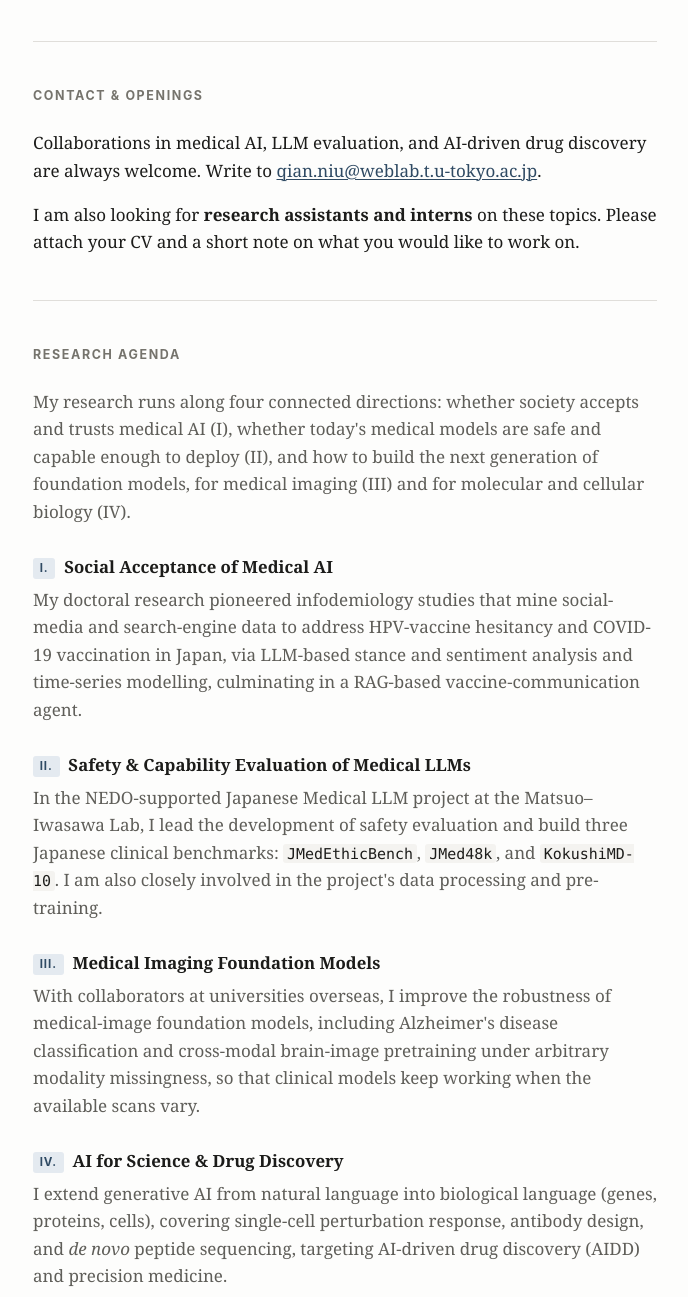
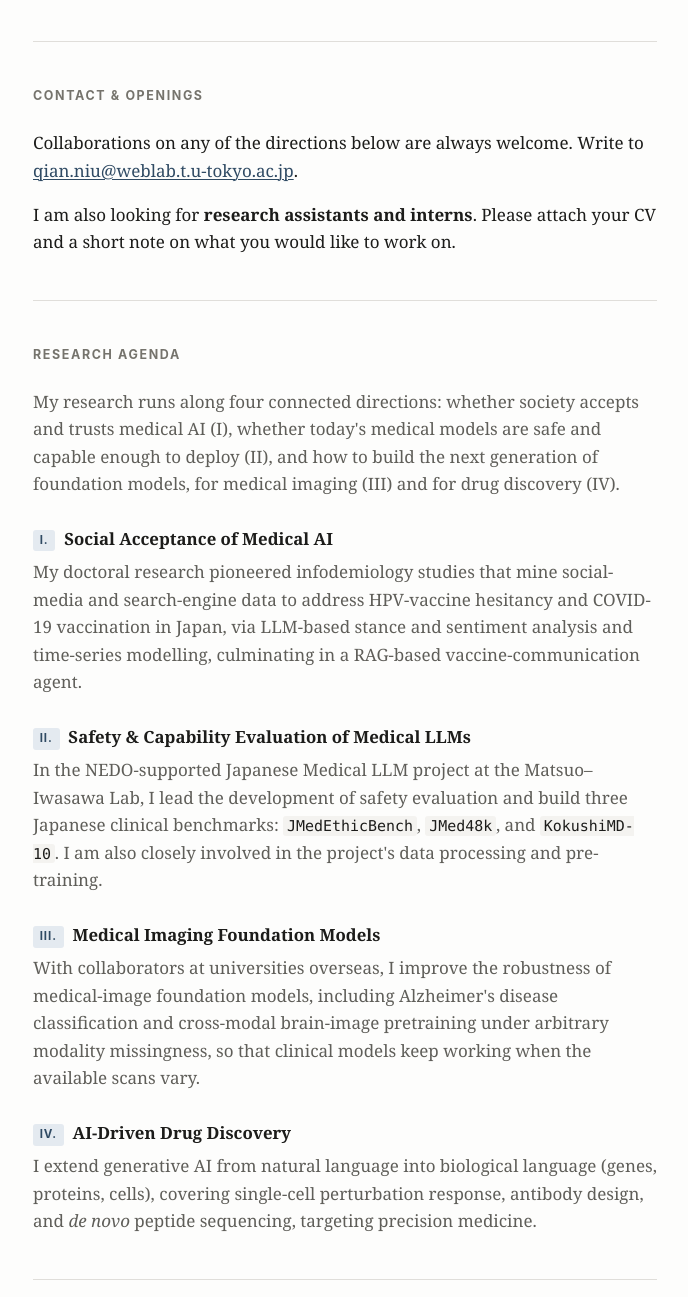
Before and after one commit to qianniu0304/qianniu0304.github.io, a plain HTML site: page index.html in a window 1280 px wide. Shown: the part 843-2140 px from the top of the page, without its empty margins (295-983 px from the left). Drawn offline with Linux system fonts and the light colour scheme.

Commit message:
Unify wording for research direction IV
Direction IV was named three different ways across the page ("AI for
Science & Drug Discovery" in the heading, "molecular and cellular
biology" in the lede, "AI-driven drug discovery (AIDD)" in the body),
and the AIDD abbreviation was defined twice. Settle on the spelled-out
form throughout, drop the abbreviation, and remove the repeated keyword
lists in the lede and Contact section.

Co-Authored-By: Claude Opus 5 (1M context) <noreply@anthropic.com>
Claude-Session: https://claude.ai/code/session_01DuDMta1sZos51ebg9rFDdo

```diff
--- a/index.html
+++ b/index.html
@@ -57,7 +57,7 @@
   <section id="about" aria-labelledby="about-h">
     <h2 id="about-h">About</h2>
     <p>I am a Researcher at the Matsuo–Iwasawa Laboratory, The University of Tokyo, working on trustworthy medical AI
-    and, increasingly, on AI-driven drug discovery (AIDD). My work spans how these systems are received in practice and
+    and, increasingly, on AI-driven drug discovery. My work spans how these systems are received in practice and
     how the models behind them are built and evaluated, published as first or corresponding author in Q1 journals and
     at top conferences.</p>
     <p>My doctoral research in Human Health Sciences at Kyoto University, completed in 2024 and built on a clinical
@@ -69,9 +69,9 @@
 
   <section id="contact" aria-labelledby="contact-h">
     <h2 id="contact-h">Contact &amp; Openings</h2>
-    <p>Collaborations in medical AI, LLM evaluation, and AI-driven drug discovery are always welcome. Write to
+    <p>Collaborations on any of the directions below are always welcome. Write to
     <a href="mailto:qian.niu@weblab.t.u-tokyo.ac.jp">qian.niu@weblab.t.u-tokyo.ac.jp</a>.</p>
-    <p>I am also looking for <b>research assistants and interns</b> on these topics. Please attach your CV and a short
+    <p>I am also looking for <b>research assistants and interns</b>. Please attach your CV and a short
     note on what you would like to work on.</p>
   </section>
 
@@ -79,7 +79,7 @@
     <h2 id="research-h">Research Agenda</h2>
     <p class="lede">My research runs along four connected directions: whether society accepts and trusts medical AI (I),
     whether today's medical models are safe and capable enough to deploy (II), and how to build the next generation of
-    foundation models, for medical imaging (III) and for molecular and cellular biology (IV).</p>
+    foundation models, for medical imaging (III) and for drug discovery (IV).</p>
 
     <ol class="themes">
       <li>
@@ -102,10 +102,10 @@
         missingness, so that clinical models keep working when the available scans vary.</p>
       </li>
       <li>
-        <h3><span class="numeral">IV.</span> AI for Science &amp; Drug Discovery</h3>
+        <h3><span class="numeral">IV.</span> AI-Driven Drug Discovery</h3>
         <p>I extend generative AI from natural language into biological language (genes, proteins, cells), covering
-        single-cell perturbation response, antibody design, and <i>de novo</i> peptide sequencing, targeting AI-driven
-        drug discovery (AIDD) and precision medicine.</p>
+        single-cell perturbation response, antibody design, and <i>de novo</i> peptide sequencing, targeting precision
+        medicine.</p>
       </li>
     </ol>
   </section>
```
